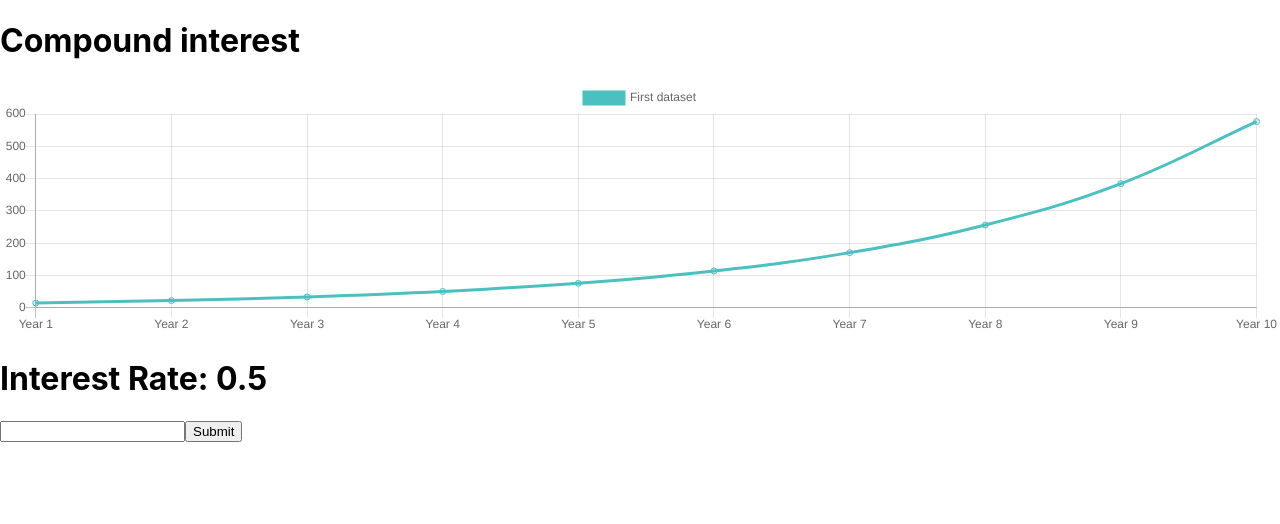
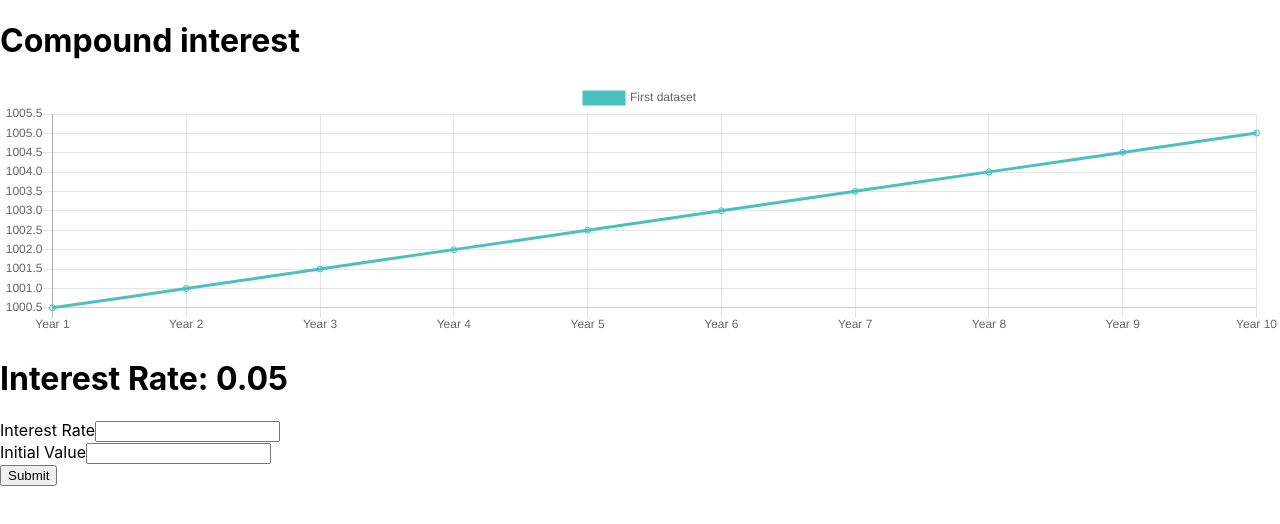
Before and after one commit to cgungaloo/chart-app, a React (Create React App) app: page / in a window 1280 px wide. Shown: the top 524 px of the page. Built offline with nearby package versions, Linux system fonts and the light colour scheme.

Commit message:
Added initial value

```diff
--- a/src/Data/Charter.js
+++ b/src/Data/Charter.js
@@ -2,7 +2,10 @@ import React, {Component} from 'react';
 import { Line } from 'react-chartjs-2';
 import Chart from 'chart.js';
 
-var data = {
+export default class LineDemo extends Component {
+
+  state ={
+    data:{
       labels: ["Year 1", "Year 2", "Year 3", "Year 4", "Year 5", "Year 6","Year 7","Year 8","Year 9","Year 10"],
       datasets: [
         {
@@ -13,45 +16,53 @@ var data = {
           borderColor: "rgba(75,192,192,1)"
         }
       ]
-};
-
-export default class LineDemo extends Component {
+    }
+  }
 
   componentDidMount(){
-      var initial_value =10
+      var initial_value =this.props.initial_amount
+      let data = this.state.data
       data.datasets[0].data = this.compoundList(initial_value)
       console.log(data.datasets[0].data[0])
-      let lineChart = this.reference.chartInstance
-      lineChart.update();
+      this.setState({ ...data});
   }
 
-  componentDidUpdate(){
-      var initial_value =10
+  componentDidUpdate(prevProps){
+    console.log("data has changed")
+    if (prevProps.interest_rate !== this.props.interest_rate || prevProps.initial_amount !== this.props.initial_amount) {
+      var initial_value =this.props.initial_amount
+      let data = this.state.data;
       data.datasets[0].data = this.compoundList(initial_value)
       console.log(data.datasets[0].data[0])
+      this.setState({ ...data });
+    }
   }
 
 
   compoundList(initial_value){
-    var current_value =initial_value
-    const interest_rate = this.props.interest_rate
+    console.log("initial value: "+initial_value)
+    var current_value =parseFloat(initial_value)
+    const interest_rate = parseFloat(this.props.interest_rate)
     var compoundList =[];
 
     for (var i =0; i < 10; i++){
       current_value = this.calculateCompound(current_value, interest_rate)
       compoundList.push(current_value);
     }
+    console.log(compoundList)
     return compoundList;
   }
 
   calculateCompound(current_value, interest_rate){
-    return current_value + (current_value * interest_rate)
+    console.log("cv : "+current_value)
+    console.log("ir : "+interest_rate)
+    return current_value + ((current_value/100) * interest_rate)
   }
 
 render(){
   return (
       <div>
-        <Line data={data} ref={(reference) => this.reference = reference} width={5} height={1} redraw/>
+        <Line data={this.state.data} ref={(reference) => this.reference = reference} width={5} height={1}/>
         <h1>Interest Rate: {this.props.interest_rate}</h1>
       </div>
     );
--- a/src/Data/DataVars.js
+++ b/src/Data/DataVars.js
@@ -5,16 +5,19 @@ class DataVars extends Component{
 	constructor() {
 		super();
 		this.state = {
-			interest_rate:'0.5',
+			interest_rate:0.05,
+			initial_amount:1000
 		}
 		this.handleSubmit = this.handleSubmit.bind(this)
 	}
 
 	handleSubmit(event){
 		event.preventDefault();
-		console.log(this.element.value)
+		const inputs = event.target.getElementsByTagName('input');
+		console.log(inputs.interest_rate.value)
 		this.setState({
-			 interest_rate: this.element.value
+			 interest_rate: inputs.interest_rate.value,
+			 initial_amount: inputs.initial_amount.value
 		 },
 	 	function() { console.log("setState completed", this.state) });
 
@@ -22,14 +25,17 @@ class DataVars extends Component{
 
 	render(){
 
-		const {interest_rate} = this.state
+		const {interest_rate,initial_amount} = this.state
 		return(
 		<div>
 
-			<Charter interest_rate={interest_rate}/>
+			<Charter interest_rate={interest_rate} initial_amount={initial_amount}/>
 
 			<form onSubmit={this.handleSubmit}>
-				<input type="text" name="interest_rate" ref={el => this.element = el} />
+				<label for="interest_rate">Interest Rate</label>
+				<input type="text" name="interest_rate" id="interest_rate"/><br/>
+				<label for="initial_amount">Initial Value</label>
+				<input type="text" name="initial_amount" id="initial_amount"/><br/>
 				<input type="submit" value="Submit" />
 			</form>
 		</div>
```
Lines whose indentation alone changed are shown as unchanged.
